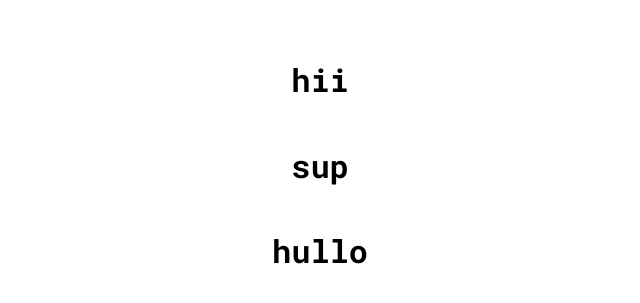
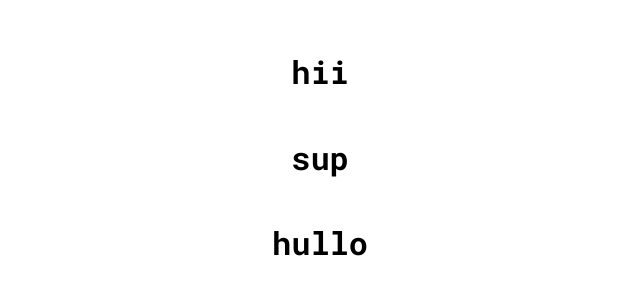
Before and after one commit to scratchytube/blurryLoadingPractice, a plain HTML site: page index.html in a window 1280 px wide. Shown: the part 243-546 px from the top of the page, without its empty margins (320-960 px from the left). Drawn offline with Linux system fonts and the light colour scheme.

Commit message:
ready to work

```diff
--- a/style.css
+++ b/style.css
@@ -1,6 +1,8 @@
 @import url('https://fonts.googleapis.com/css2?family=Roboto+Mono:wght@400;700&display=swap');
 
-
+* {
+    box-sizing: border-box;
+}
 
 body {
     font-family: 'Roboto Mono', sans-serif;
@@ -9,4 +11,6 @@ body {
     align-items: center;
     justify-content: center;
     height: 100vh;
+    overflow: hidden;
+    margin: 0;
 }
```
Also changed, not shown: 1 other file.
